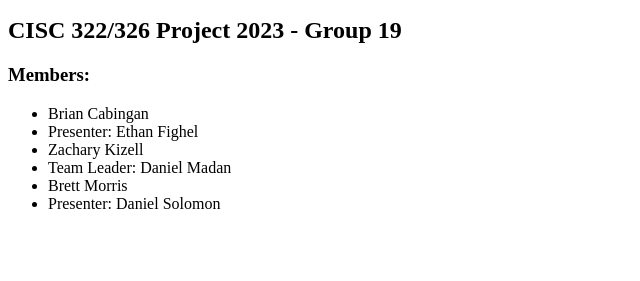
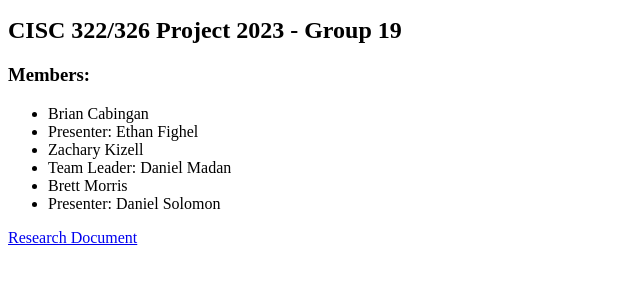
Before and after one commit to DanielMadan2001/CISC_326_Group_19, a plain HTML site: page index.html in a window 1280 px wide. Shown: the part 47-328 px from the top of the page, without its empty margins (0-640 px from the left). Drawn offline with Linux system fonts and the light colour scheme.

Commit message:
Update index.html

```diff
--- a/index.html
+++ b/index.html
@@ -17,5 +17,6 @@
 		      <li> Brett Morris </li>
 		      <li> Presenter: Daniel Solomon </li>
 	    	</ul>
+		<a href="https://docs.google.com/document/d/1yRCsWPRQDl5gSndRI10U9IIddtQ6S5RYjZjKZuIZIsU/edit?usp=sharing">Research Document</a>
 	</body>
 </html>
```
